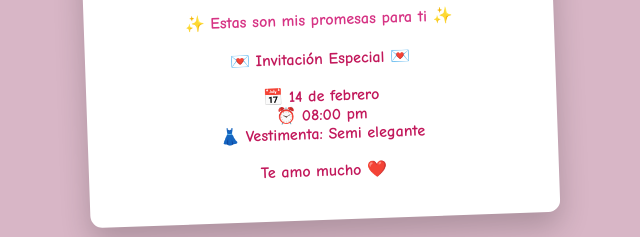
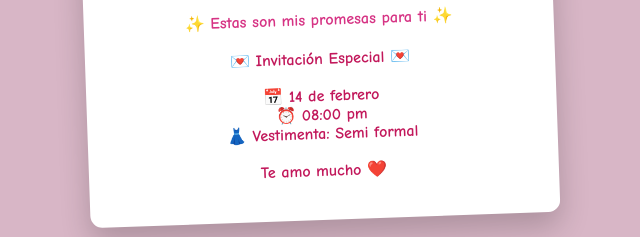
Before and after one commit to Anderson-Sernaque/sanvalentin, a plain HTML site: page index.html in a window 1280 px wide. Both pictures are taken after a click on the button "Sí". Shown: the part 361-598 px from the top of the page, 320-960 px from the left. Drawn offline with Linux system fonts and the light colour scheme.

Commit message:
Update index.html

```diff
--- a/index.html
+++ b/index.html
@@ -166,7 +166,7 @@ btnSi.addEventListener("click", function() {
         💌 Invitación Especial 💌 <br><br>
         📅 14 de febrero <br>
         ⏰ 08:00 pm <br>
-        👗 Vestimenta: Semi elegante <br><br>
+        👗 Vestimenta: Semi formal <br><br>
         Te amo mucho ❤️
     `;
 });
```
